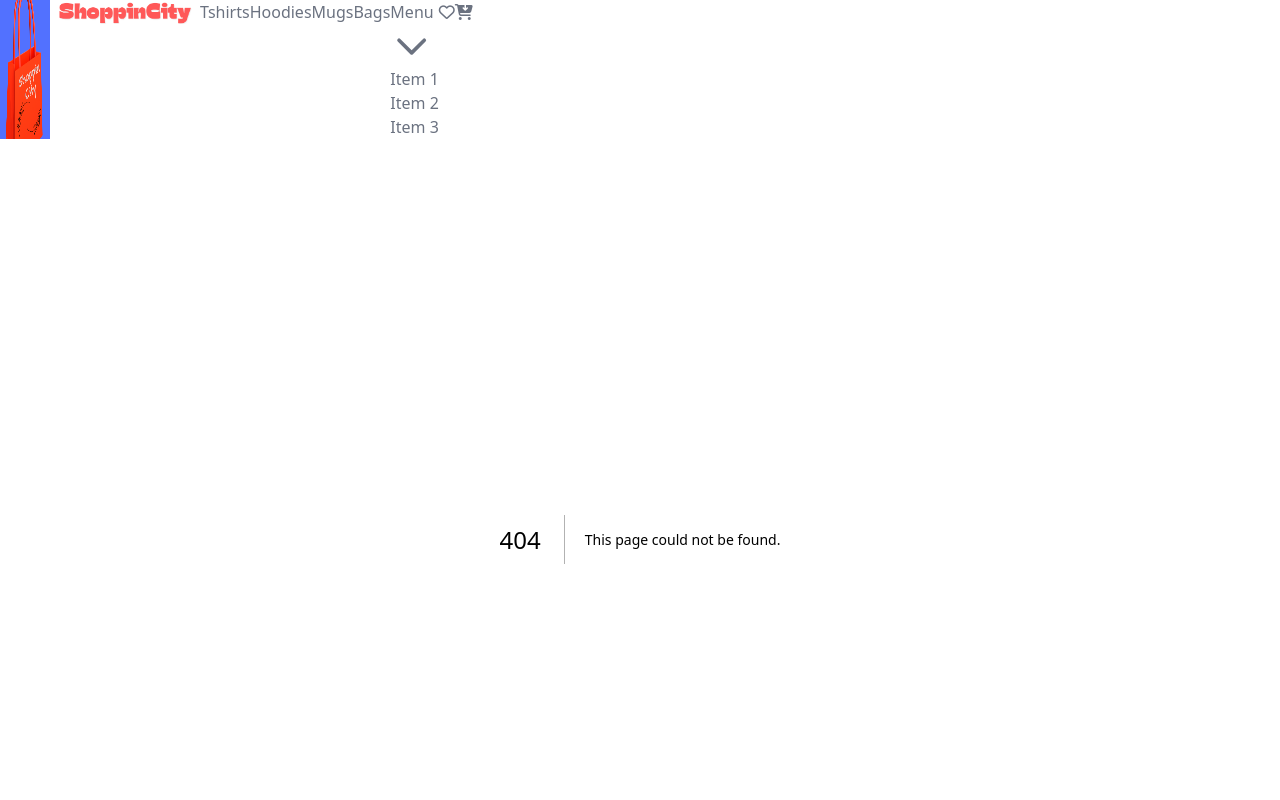
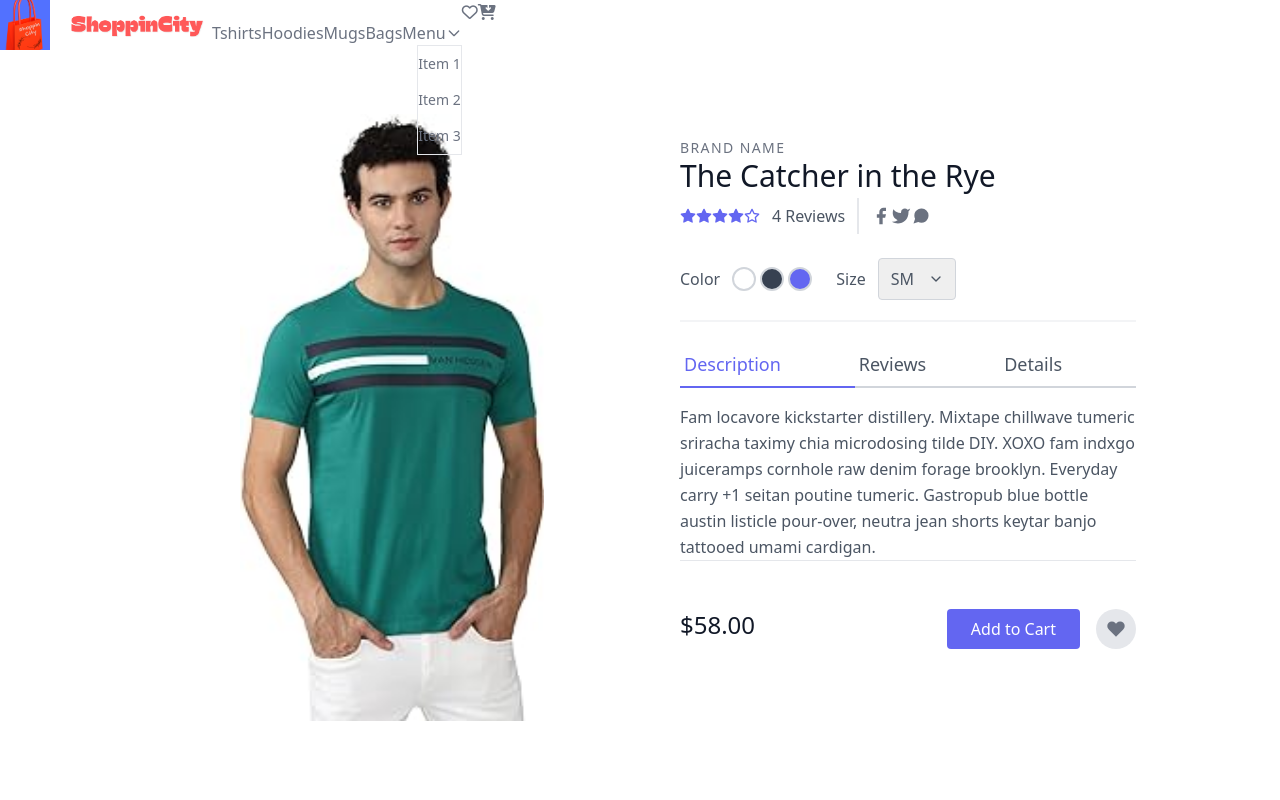
Before and after one commit to abhayv290/shoppincity, a Next.js app: page /Product/1 in a window 1280 px wide. Before the commit this address had no page. Shown: the top 800 px of the page. Built offline with nearby package versions, Linux system fonts and the light colour scheme.

Commit message:
Product page first draft and bug fix

```diff
--- a/src/Components/Footer.js
+++ b/src/Components/Footer.js
@@ -4,7 +4,7 @@
 
 export default function Footer() {
     return (
-        <footer className="text-gray-600 body-font sticky bottom-0 ">
+        <footer className="text-gray-600 body-font bottom-0 ">
             <div className="container px-5 py-24 mx-auto flex md:items-center lg:items-start md:flex-row md:flex-nowrap flex-wrap flex-col">
                 <div className="w-64 flex-shrink-0 md:mx-0 mx-auto text-center md:text-left md:mt-0 mt-10">
                     <a className="flex title-font font-medium items-center md:justify-start justify-center text-gray-900">
--- a/src/pages/Hoodies.js
+++ b/src/pages/Hoodies.js
@@ -8,7 +8,7 @@
         <div>
             <section className="text-gray-600 body-font">
                 <div className="container 5 py-24 mx-auto">
-                    <div className="flex flex-wrap -m-4">
+                    <div className="flex flex-wrap m-4">
                         <div className="lg:w-1/4 md:w-1/3 max-sm:m-4  p-4 shadow  shadow-gray-200 w-5/12">
                             <Link href={'/'} className="block relative h-48 rounded overflow-hidden">
                                 <Image alt="ecommerce" className="  block" src={hoodies} /></Link>
--- a/src/pages/Mugs.js
+++ b/src/pages/Mugs.js
@@ -8,7 +8,7 @@
         <div>
             <section className="text-gray-600 body-font">
                 <div className="container 5 py-24 mx-auto">
-                    <div className="flex flex-wrap -m-4">
+                    <div className="flex flex-wrap m-4">
                         <div className="lg:w-1/4 md:w-1/3 max-sm:m-4  p-8 shadow  shadow-gray-200  w-5/12">
                             <Link href={'/'} className="block relative h-70 rounded overflow-hidden">
                                 <Image alt="ecommerce" className="  block" src={mug} /></Link>
--- /dev/null
+++ b/src/pages/Product/[slug].js
@@ -0,0 +1,104 @@
+import React from 'react'
+import { useRouter } from 'next/router'
+import Image from 'next/image';
+import tshirt1 from '../../Assests/tshirt1_.jpg'
+
+const Post = () => {
+    const router = useRouter();
+    const { slug } = router.query;
+    return (
+        <div>
+            <section className="text-gray-600 body-font overflow-hidden">
+                <div className="container px-5 py-12 mx-auto">
+                    <div className="lg:w-4/5 mx-auto flex flex-wrap">
+                        <Image alt="ecommerce" className="lg:w-1/2 w-full lg:h-auto px-12 md:px-24 rounded" src={tshirt1} />
+                        <div className="lg:w-1/2 w-full lg:pl-10 lg:py-6 mt-6 lg:mt-0">
+                            <h2 className="text-sm title-font text-gray-500 tracking-widest">BRAND NAME</h2>
+                            <h1 className="text-gray-900 text-3xl title-font font-medium mb-1">The Catcher in the Rye</h1>
+                            <div className="flex mb-4">
+                                <span className="flex items-center">
+                                    <svg fill="currentColor" stroke="currentColor" strokeLinecap="round" strokeLinejoin="round" strokeWidth="2" className="w-4 h-4 text-indigo-500" viewBox="0 0 24 24">
+                                        <path d="M12 2l3.09 6.26L22 9.27l-5 4.87 1.18 6.88L12 17.77l-6.18 3.25L7 14.14 2 9.27l6.91-1.01L12 2z"></path>
+                                    </svg>
+                                    <svg fill="currentColor" stroke="currentColor" strokeLinecap="round" strokeLinejoin="round" strokeWidth="2" className="w-4 h-4 text-indigo-500" viewBox="0 0 24 24">
+                                        <path d="M12 2l3.09 6.26L22 9.27l-5 4.87 1.18 6.88L12 17.77l-6.18 3.25L7 14.14 2 9.27l6.91-1.01L12 2z"></path>
+                                    </svg>
+                                    <svg fill="currentColor" stroke="currentColor" strokeLinecap="round" strokeLinejoin="round" strokeWidth="2" className="w-4 h-4 text-indigo-500" viewBox="0 0 24 24">
+                                        <path d="M12 2l3.09 6.26L22 9.27l-5 4.87 1.18 6.88L12 17.77l-6.18 3.25L7 14.14 2 9.27l6.91-1.01L12 2z"></path>
+                                    </svg>
+                                    <svg fill="currentColor" stroke="currentColor" strokeLinecap="round" strokeLinejoin="round" strokeWidth="2" className="w-4 h-4 text-indigo-500" viewBox="0 0 24 24">
+                                        <path d="M12 2l3.09 6.26L22 9.27l-5 4.87 1.18 6.88L12 17.77l-6.18 3.25L7 14.14 2 9.27l6.91-1.01L12 2z"></path>
+                                    </svg>
+                                    <svg fill="none" stroke="currentColor" strokeLinecap="round" strokeLinejoin="round" strokeWidth="2" className="w-4 h-4 text-indigo-500" viewBox="0 0 24 24">
+                                        <path d="M12 2l3.09 6.26L22 9.27l-5 4.87 1.18 6.88L12 17.77l-6.18 3.25L7 14.14 2 9.27l6.91-1.01L12 2z"></path>
+                                    </svg>
+                                    <span className="text-gray-600 ml-3">4 Reviews</span>
+                                </span>
+                                <span className="flex ml-3 pl-3 py-2 border-l-2 border-gray-200 space-x-2s">
+                                    <a className="text-gray-500">
+                                        <svg fill="currentColor" strokeLinecap="round" strokeLinejoin="round" strokeWidth="2" className="w-5 h-5" viewBox="0 0 24 24">
+                                            <path d="M18 2h-3a5 5 0 00-5 5v3H7v4h3v8h4v-8h3l1-4h-4V7a1 1 0 011-1h3z"></path>
+                                        </svg>
+                                    </a>
+                                    <a className="text-gray-500">
+                                        <svg fill="currentColor" strokeLinecap="round" strokeLinejoin="round" strokeWidth="2" className="w-5 h-5" viewBox="0 0 24 24">
+                                            <path d="M23 3a10.9 10.9 0 01-3.14 1.53 4.48 4.48 0 00-7.86 3v1A10.66 10.66 0 013 4s-4 9 5 13a11.64 11.64 0 01-7 2c9 5 20 0 20-11.5a4.5 4.5 0 00-.08-.83A7.72 7.72 0 0023 3z"></path>
+                                        </svg>
+                                    </a>
+                                    <a className="text-gray-500">
+                                        <svg fill="currentColor" strokeLinecap="round" strokeLinejoin="round" strokeWidth="2" className="w-5 h-5" viewBox="0 0 24 24">
+                                            <path d="M21 11.5a8.38 8.38 0 01-.9 3.8 8.5 8.5 0 01-7.6 4.7 8.38 8.38 0 01-3.8-.9L3 21l1.9-5.7a8.38 8.38 0 01-.9-3.8 8.5 8.5 0 014.7-7.6 8.38 8.38 0 013.8-.9h.5a8.48 8.48 0 018 8v.5z"></path>
+                                        </svg>
+                                    </a>
+                                </span>
+                            </div>
+                            <div className="flex mt-6 items-center pb-5 border-b-2 border-gray-100 mb-5">
+                                <div className="flex">
+                                    <span className="mr-3">Color</span>
+                                    <button className="border-2 border-gray-300 rounded-full w-6 h-6 focus:outline-none"></button>
+                                    <button className="border-2 border-gray-300 ml-1 bg-gray-700 rounded-full w-6 h-6 focus:outline-none"></button>
+                                    <button className="border-2 border-gray-300 ml-1 bg-indigo-500 rounded-full w-6 h-6 focus:outline-none"></button>
+                                </div>
+                                <div className="flex ml-6 items-center">
+                                    <span className="mr-3">Size</span>
+                                    <div className="relative">
+                                        <select className="rounded border appearance-none border-gray-300 py-2 focus:outline-none focus:ring-2 focus:ring-indigo-200 focus:border-indigo-500 text-base pl-3 pr-10">
+                                            <option>SM</option>
+                                            <option>M</option>
+                                            <option>L</option>
+                                            <option>XL</option>
+                                        </select>
+                                        <span className="absolute right-0 top-0 h-full w-10 text-center text-gray-600 pointer-events-none flex items-center justify-center">
+                                            <svg fill="none" stroke="currentColor" strokeLinecap="round" strokeLinejoin="round" strokeWidth="2" className="w-4 h-4" viewBox="0 0 24 24">
+                                                <path d="M6 9l6 6 6-6"></path>
+                                            </svg>
+                                        </span>
+                                    </div>
+                                </div>
+                            </div>
+                            <div class="flex mb-4">
+                                <a class="flex-grow text-indigo-500 border-b-2 border-indigo-500 py-2 text-lg px-1">Description</a>
+                                <a class="flex-grow border-b-2 border-gray-300 py-2 text-lg px-1">Reviews</a>
+                                <a class="flex-grow border-b-2 border-gray-300 py-2 text-lg px-1">Details</a>
+                            </div>
+                            <p className="leading-relaxed">Fam locavore kickstarter distillery. Mixtape chillwave tumeric sriracha taximy chia microdosing tilde DIY. XOXO fam indxgo juiceramps cornhole raw denim forage brooklyn. Everyday carry +1 seitan poutine tumeric. Gastropub blue bottle austin listicle pour-over, neutra jean shorts keytar banjo tattooed umami cardigan.</p>
+                            <hr />
+                            <div className="flex py-12">
+                                <span className="title-font font-medium text-2xl text-gray-900">$58.00</span>
+                                <button className="flex ml-auto text-white bg-indigo-500 border-0 py-2 px-6 focus:outline-none hover:bg-indigo-600 rounded">Add to Cart</button>
+                                <button className="rounded-full w-10 h-10 bg-gray-200 p-0 border-0 inline-flex items-center justify-center text-gray-500 ml-4">
+                                    <svg fill="currentColor" strokeLinecap="round" strokeLinejoin="round" strokeWidth="2" className="w-5 h-5" viewBox="0 0 24 24">
+                                        <path d="M20.84 4.61a5.5 5.5 0 00-7.78 0L12 5.67l-1.06-1.06a5.5 5.5 0 00-7.78 7.78l1.06 1.06L12 21.23l7.78-7.78 1.06-1.06a5.5 5.5 0 000-7.78z"></path>
+                                    </svg>
+                                </button>
+                            </div>
+                        </div>
+                    </div>
+                </div>
+            </section>
+
+        </div>
+    )
+}
+
+export default Post
--- a/src/pages/Tshirts.js
+++ b/src/pages/Tshirts.js
@@ -8,7 +8,7 @@
         <div>
             <section className="text-gray-600 body-font">
                 <div className="container 5 py-24 mx-auto">
-                    <div className="flex flex-wrap -m-4">
+                    <div className="flex flex-wrap m-4">
                         <div className="lg:w-1/4 shadow  shadow-gray-200 md:w-1/3 max-sm:m-4  p-4 w-5/12">
                             <Link href={'/'} className="block relative h-48 rounded overflow-hidden">
                                 <Image alt="ecommerce" className="  block" src={tshirt1} /></Link>
```
Also changed, not shown: src/Product/[slug].js (deleted, +0 -12 lines).
